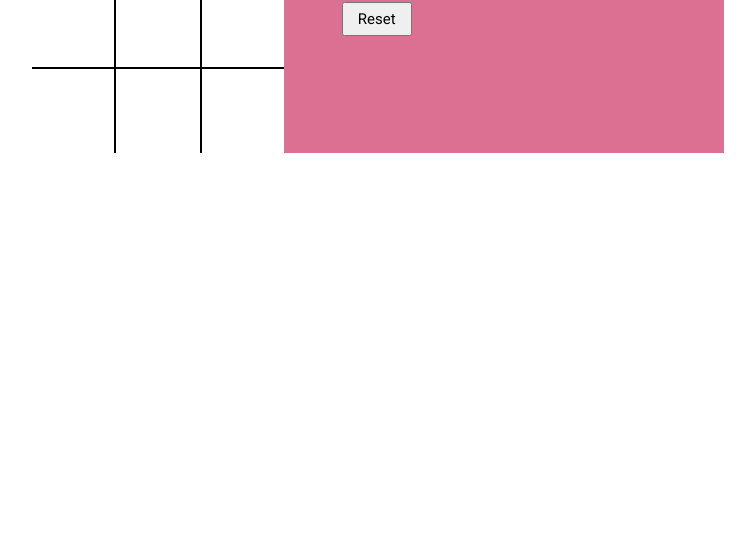
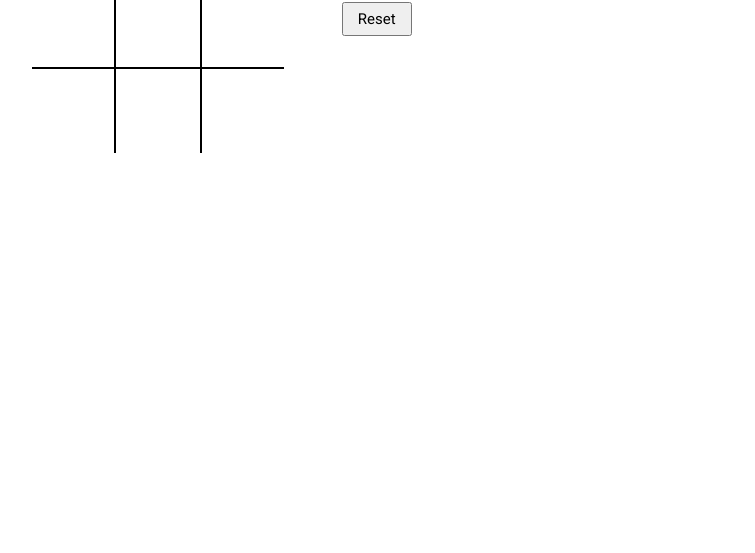
Before and after one commit to hirvaDhandhukia/javascript-practice, a plain HTML site: page 04-tic-tac-toe/index.html in a window 1280 px wide. Shown: the part 247-800 px from the top of the page, without its empty margins (262-1017 px from the left). Drawn offline with Linux system fonts and the light colour scheme.

Commit message:
edit: no background color

```diff
--- a/04-tic-tac-toe/styles.css
+++ b/04-tic-tac-toe/styles.css
@@ -58,7 +58,7 @@
 
 .gameInfo {
     padding: 0 35px;
-    background-color: palevioletred;
+    /* background-color: palevioletred; */
 }
 .gameInfo h4 {
     margin-bottom: 0;
```
